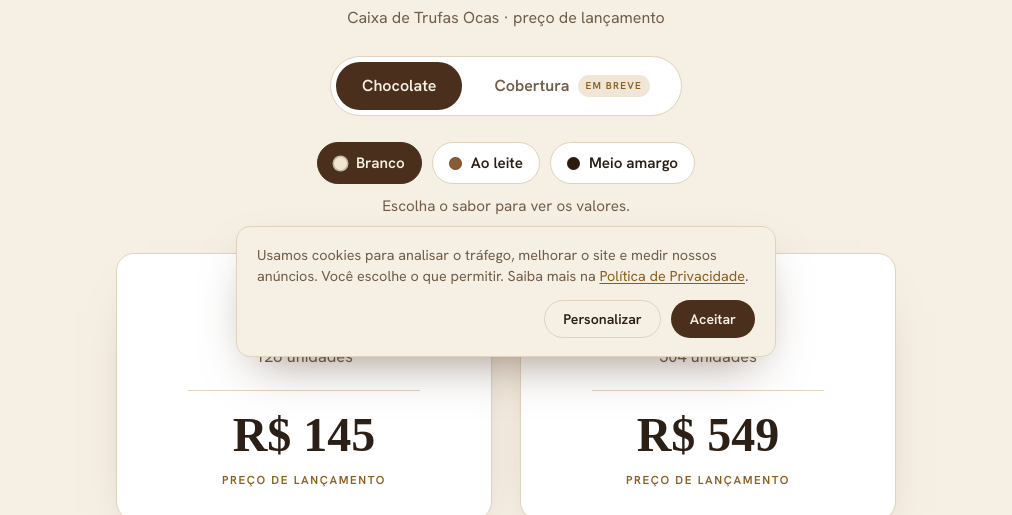
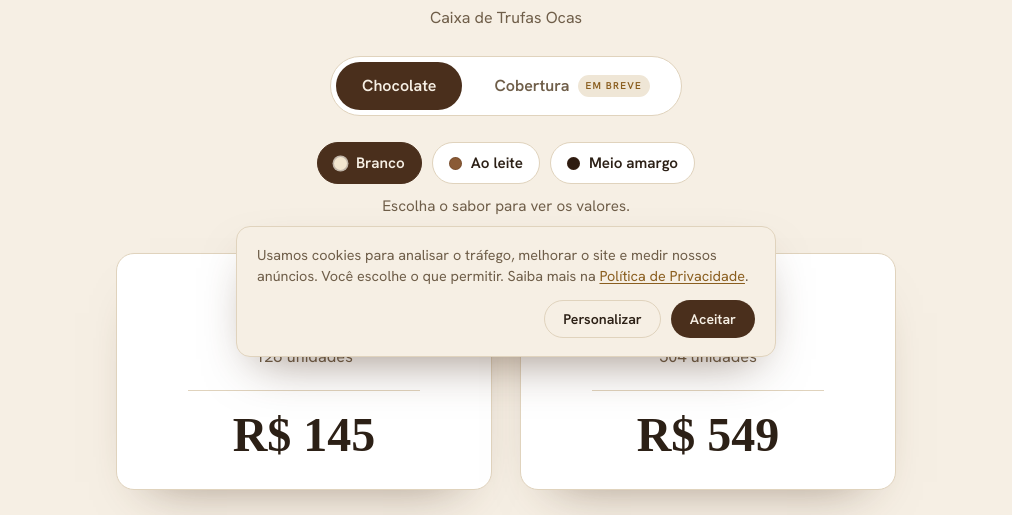
Before and after one commit to joao-nedeff/mpsalimentos, a plain HTML site: page pedidos.html in a window 1280 px wide. Shown: the part 427-942 px from the top of the page, without its empty margins (134-1146 px from the left). Drawn offline with Linux system fonts and the light colour scheme; no server answers; a web font is replaced by a local one.

Commit message:
Tira o selo e o texto de preço de lançamento do /pedidos
Co-Authored-By: Claude Opus 5.5 <noreply@anthropic.com>

```diff
--- a/pedidos.html
+++ b/pedidos.html
@@ -130,7 +130,7 @@
     <div class="wrap">
       <div class="sec-head">
         <h2>Tabela de valores</h2>
-        <p class="sub" id="precos-sub">Caixa de Trufas Ocas · preço de lançamento</p>
+        <p class="sub" id="precos-sub">Caixa de Trufas Ocas</p>
       </div>
 
       <div class="tabs" role="tablist" aria-label="Linhas de Trufas Ocas">
@@ -148,23 +148,23 @@
 
       <div class="price-cards" aria-live="polite">
         <article class="pcard" data-caixa="media">
-          <span class="pbadge">Lançamento</span>
+          <span class="pbadge" hidden></span>
           <div class="pname">Média</div>
           <div class="punits">126 unidades</div>
           <div class="pdiv"></div>
           <div class="pfrom" hidden></div>
           <div class="pprice">R$ 145</div>
-          <div class="plabel">Preço de lançamento</div>
+          <div class="plabel" hidden></div>
         </article>
 
         <article class="pcard" data-caixa="grande">
-          <span class="pbadge">Lançamento</span>
+          <span class="pbadge" hidden></span>
           <div class="pname">Grande</div>
           <div class="punits">504 unidades</div>
           <div class="pdiv"></div>
           <div class="pfrom" hidden></div>
           <div class="pprice">R$ 577</div>
-          <div class="plabel">Preço de lançamento</div>
+          <div class="plabel" hidden></div>
         </article>
       </div>
 
@@ -206,7 +206,7 @@
 </footer>
 
 <script type="application/json" id="precos-reserva">
-{"selo":"Lançamento","un":{"media":126,"grande":504},"sabores":{
+{"selo":"","un":{"media":126,"grande":504},"sabores":{
  "branco":{"media":{"de":null,"por":145},"grande":{"de":null,"por":549}},
  "leite":{"media":{"de":null,"por":145},"grande":{"de":null,"por":577}},
  "amargo":{"media":{"de":null,"por":145},"grande":{"de":null,"por":576}}}}
```
